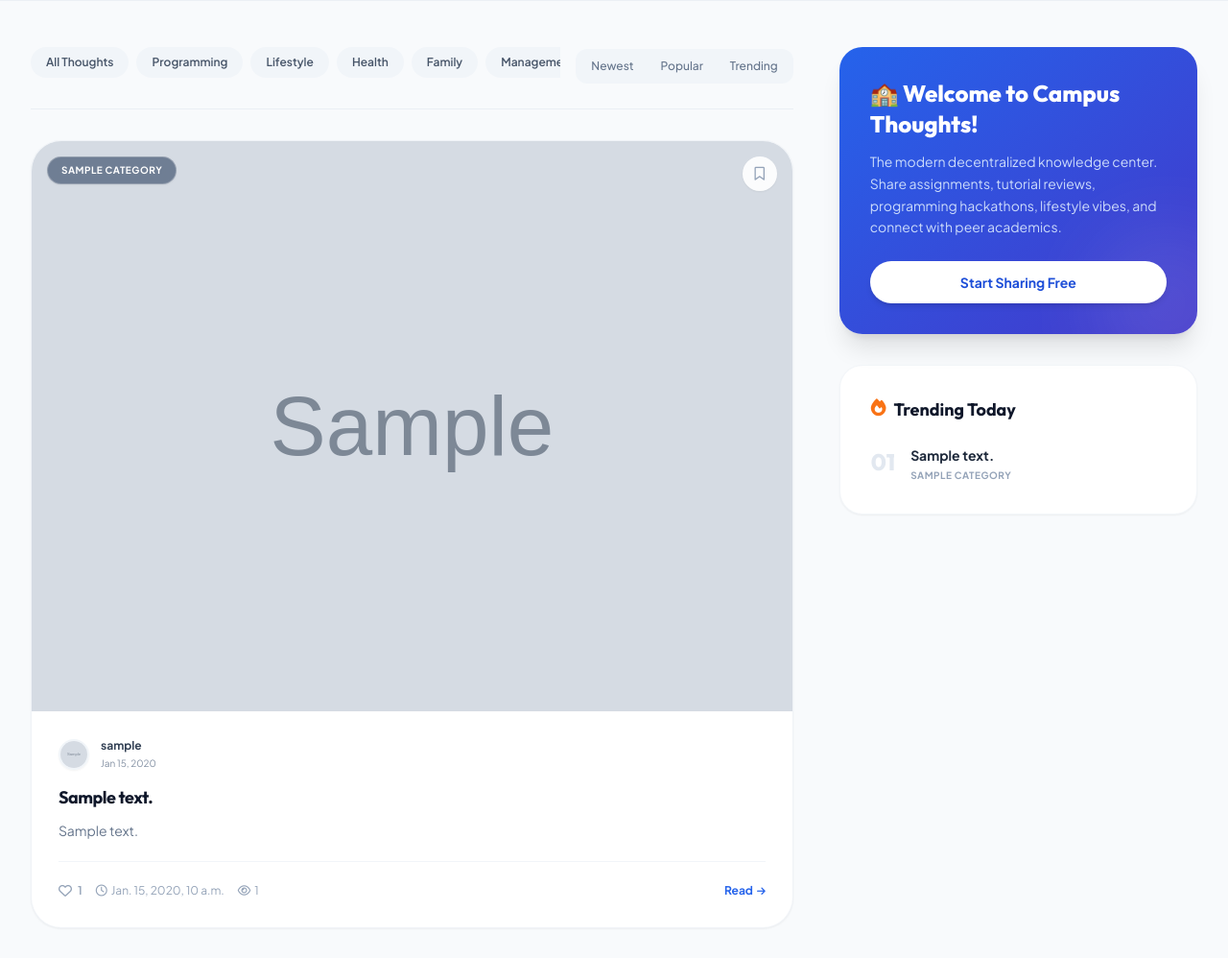
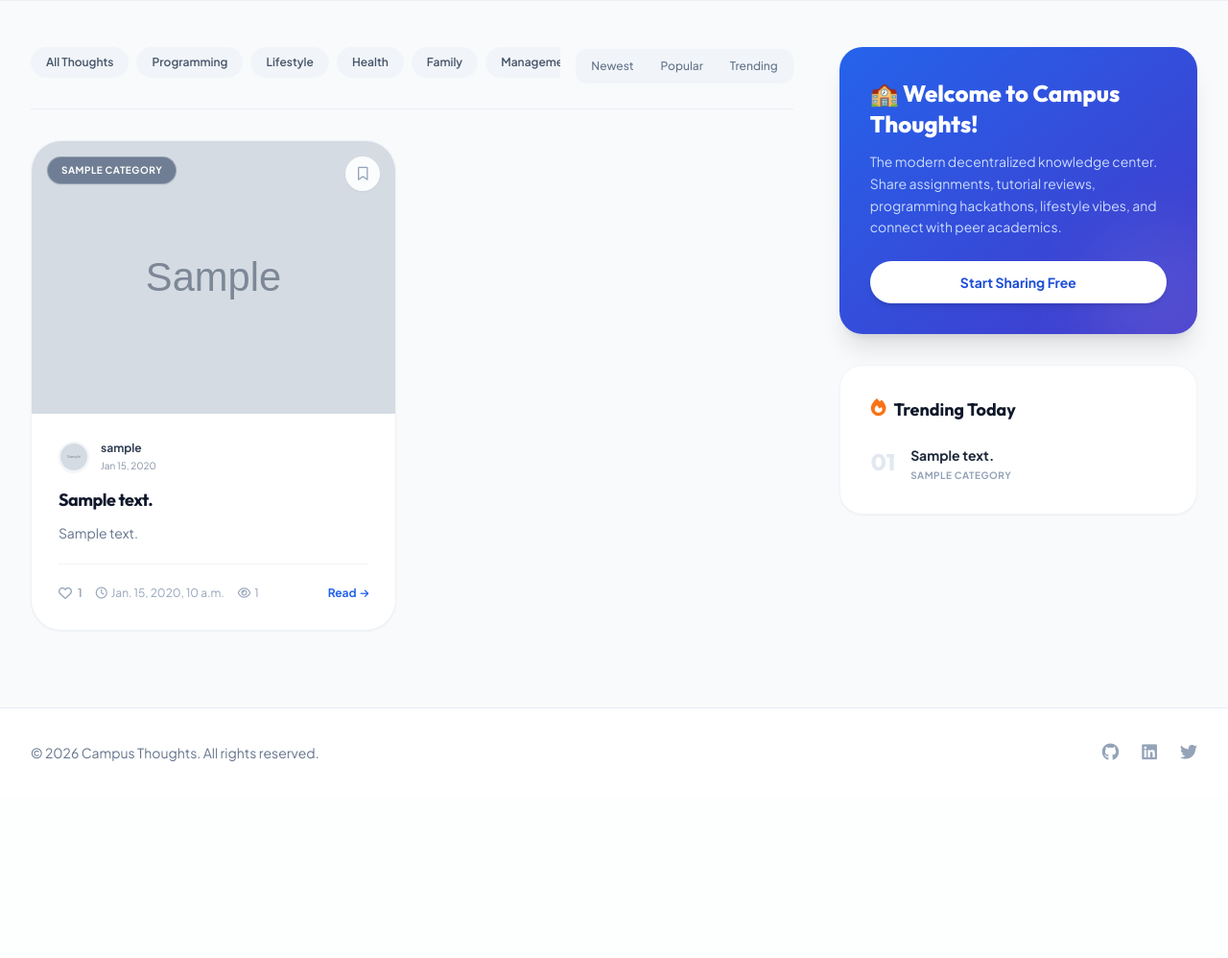
Before and after one commit to abhishek4524/Campus-Thought, a Django app: template campusThoughts/blog/templates/index.html in a window 1280 px wide. Shown: the part 677-1675 px from the top of the page at 96% size. After the commit the page ends 1470 px from the top, so only its background shows below. Run offline with Django 5.2, Linux system fonts and the light colour scheme; the template is opened without the code that fills it: most values are stand-ins (such as "Sample title", 1, 10 or a date in 2020); grey boxes marked "Sample" are stand-in pictures; some libraries are stand-ins or nearby versions.

Commit message:
Enhance swiper , cards , added follow button in full blog

```diff
--- a/campusThoughts/blog/templates/index.html
+++ b/campusThoughts/blog/templates/index.html
@@ -97,10 +97,10 @@
     </div>
 
     <!-- Post Cards Grid (Masonry / Pinterest style) -->
-    <div class="flex flex-col sm:flex-row gap-8 w-full">
+    <div class="flex flex-wrap gap-8 w-full">
       {% for post in page_obj %}
       <article
-        class="inline-block w-full mb-8 bg-white dark:bg-slate-900 rounded-[2rem] border border-slate-200/50 dark:border-slate-800/50 shadow-sm hover:shadow-2xl hover:-translate-y-1.5 transition-all duration-300 overflow-hidden break-inside-avoid group relative"
+        class="inline-block w-full sm:w-[calc(50%-1rem)] mb-8 bg-white dark:bg-slate-900 rounded-[2rem] border border-slate-200/50 dark:border-slate-800/50 shadow-sm hover:shadow-2xl hover:-translate-y-1.5 transition-all duration-300 overflow-hidden break-inside-avoid group relative"
       >
         <!-- Card Header Banner (image respects natural ratio) -->
         <div class="relative overflow-hidden bg-slate-50 dark:bg-slate-950">
```
